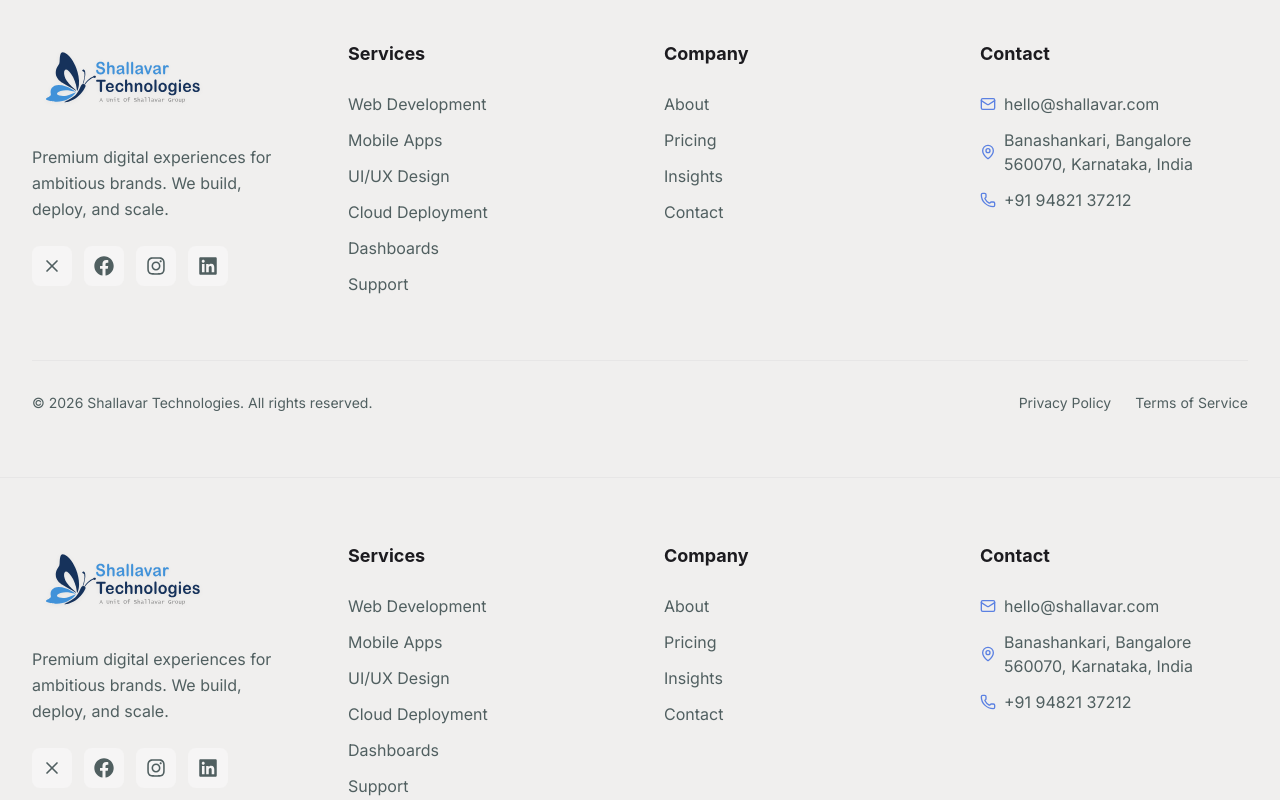
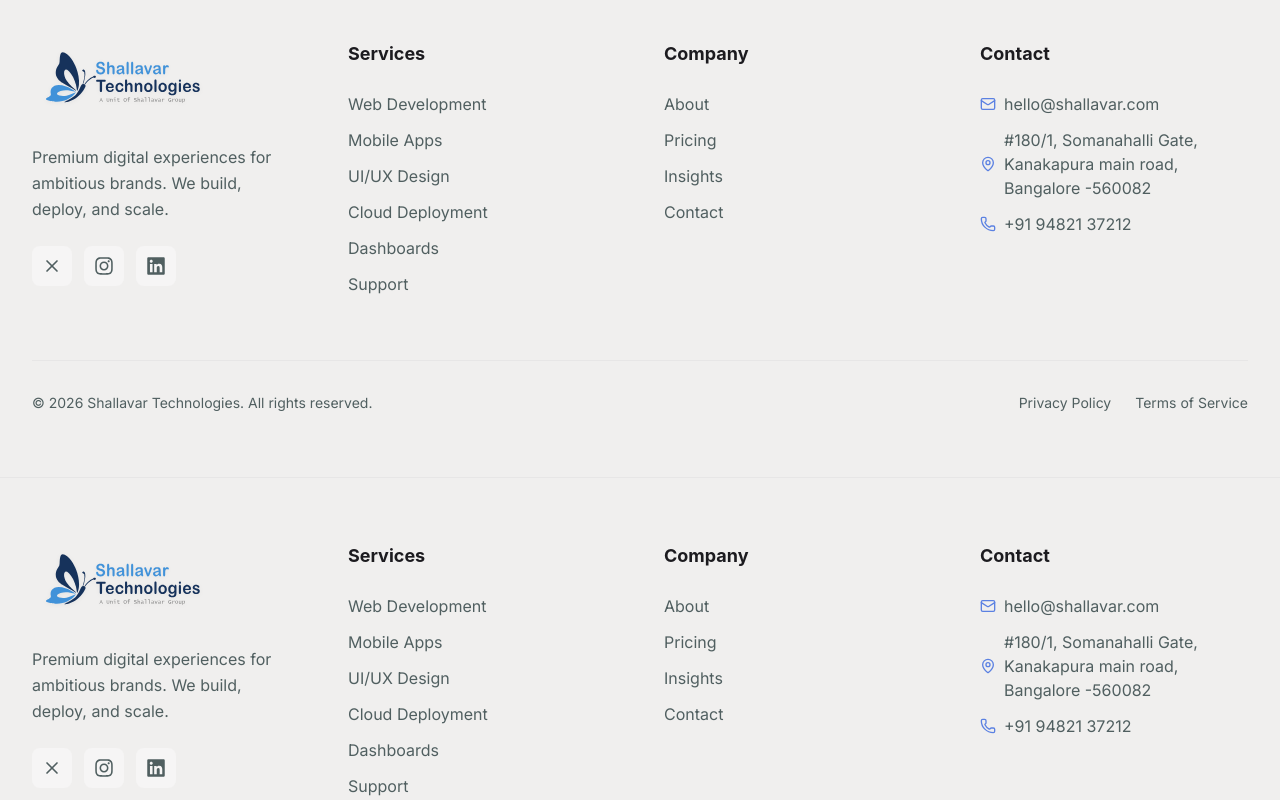
Before and after one commit to ai-shallavar/shallavar-site, a Next.js app: page /plans in a window 1280 px wide. Shown: the part 2740-3540 px from the top of the page. Built offline with nearby package versions, Linux system fonts and the light colour scheme.

Commit message:
update address and social links: #180/1 Somanahalli Gate, Kanakapura main road; LinkedIn, Instagram, X only

```diff
--- a/src/app/layout.tsx
+++ b/src/app/layout.tsx
@@ -112,10 +112,10 @@ export default function RootLayout({
     "image": "https://shallavar.com/logo-full.png",
     "address": {
       "@type": "PostalAddress",
-      "streetAddress": "Banashankari",
+      "streetAddress": "#180/1, Somanahalli Gate, Kanakapura main road",
       "addressLocality": "Bangalore",
       "addressRegion": "Karnataka",
-      "postalCode": "560070",
+      "postalCode": "560082",
       "addressCountry": "IN",
     },
     "geo": {
@@ -171,9 +171,9 @@ export default function RootLayout({
       "Software Development",
     ],
     "sameAs": [
-      "https://twitter.com/shallavar_tech",
-      "https://linkedin.com/company/shallavar-technologies",
-      "https://github.com/ai-shallavar",
+      "https://x.com/shallavar",
+      "https://www.instagram.com/shallavar/",
+      "https://www.linkedin.com/company/shallavar/",
     ],
     "foundingDate": "2024",
     "serviceArea": [
--- a/src/components/Footer.tsx
+++ b/src/components/Footer.tsx
@@ -7,13 +7,9 @@ import Logo from "@/components/Logo";
 
 export default function Footer() {
   const socials = [
-    { icon: X, href: "https://twitter.com", label: "Twitter" },
-    // TODO: Update Facebook link - currently empty placeholder (href: "#"), change to your Facebook profile URL
-    { icon: FaFacebook, href: "#", label: "Facebook" },
-    // TODO: Update Instagram link - currently empty placeholder (href: "#"), change to your Instagram profile URL
-    { icon: FaInstagram, href: "#", label: "Instagram" },
-    // TODO: Update LinkedIn link - currently empty placeholder (href: "#"), change to your LinkedIn profile URL
-    { icon: FaLinkedin, href: "#", label: "LinkedIn" },
+    { icon: X, href: "https://x.com/shallavar", label: "X" },
+    { icon: FaInstagram, href: "https://www.instagram.com/shallavar/", label: "Instagram" },
+    { icon: FaLinkedin, href: "https://www.linkedin.com/company/shallavar/", label: "LinkedIn" },
   ];
 
   const services = [
@@ -97,8 +93,8 @@ export default function Footer() {
                 </li>
                 <li className="flex items-center gap-2 text-on-surface-variant">
                   <MapPin className="w-4 h-4 text-primary flex-shrink-0" />
-                  <a href="https://maps.google.com/?q=Banashankari,Bangalore" target="_blank" rel="noopener noreferrer" className="hover:text-primary transition-colors duration-300">
-                    Banashankari, Bangalore 560070, Karnataka, India
+                  <a href="https://maps.google.com/?q=%23180/1+Somanahalli+Gate+Kanakapura+Main+Road+Bangalore" target="_blank" rel="noopener noreferrer" className="hover:text-primary transition-colors duration-300">
+                    #180/1, Somanahalli Gate, Kanakapura main road, Bangalore -560082
                   </a>
                 </li>
                 <li className="flex items-center gap-2 text-on-surface-variant">
```
